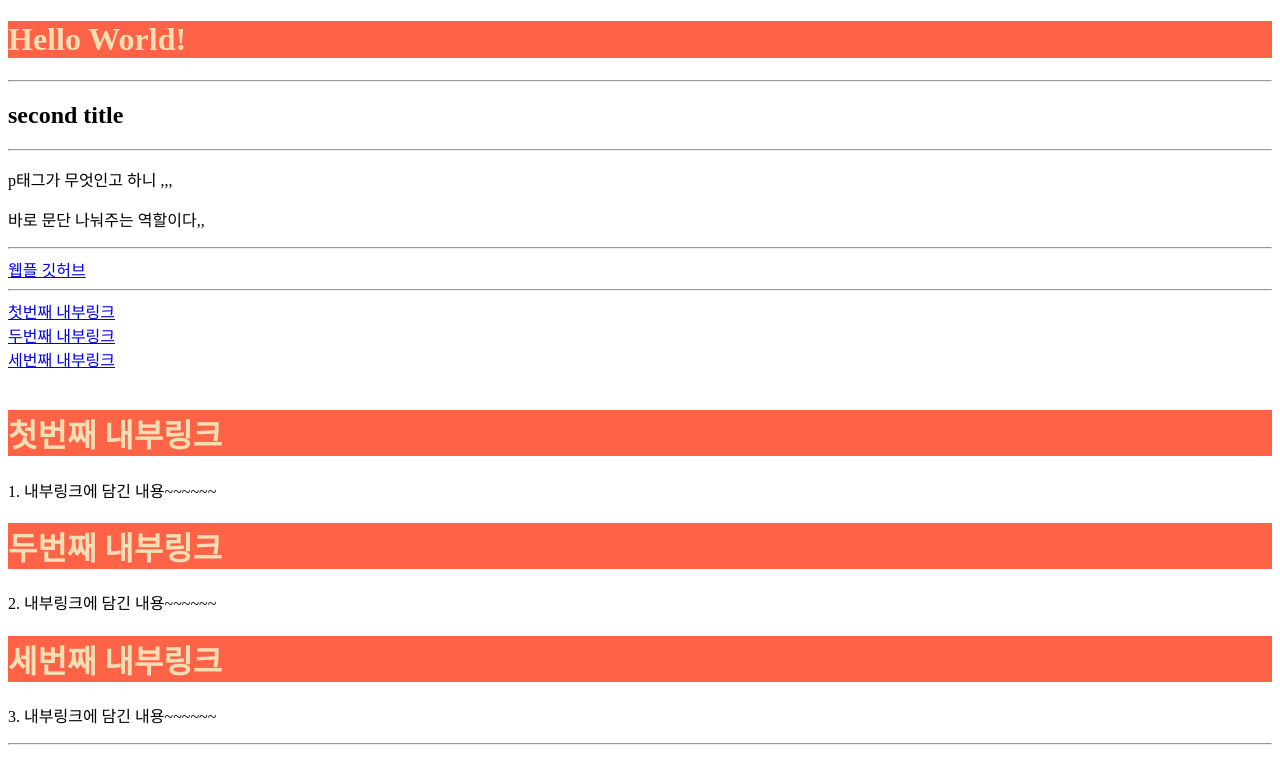
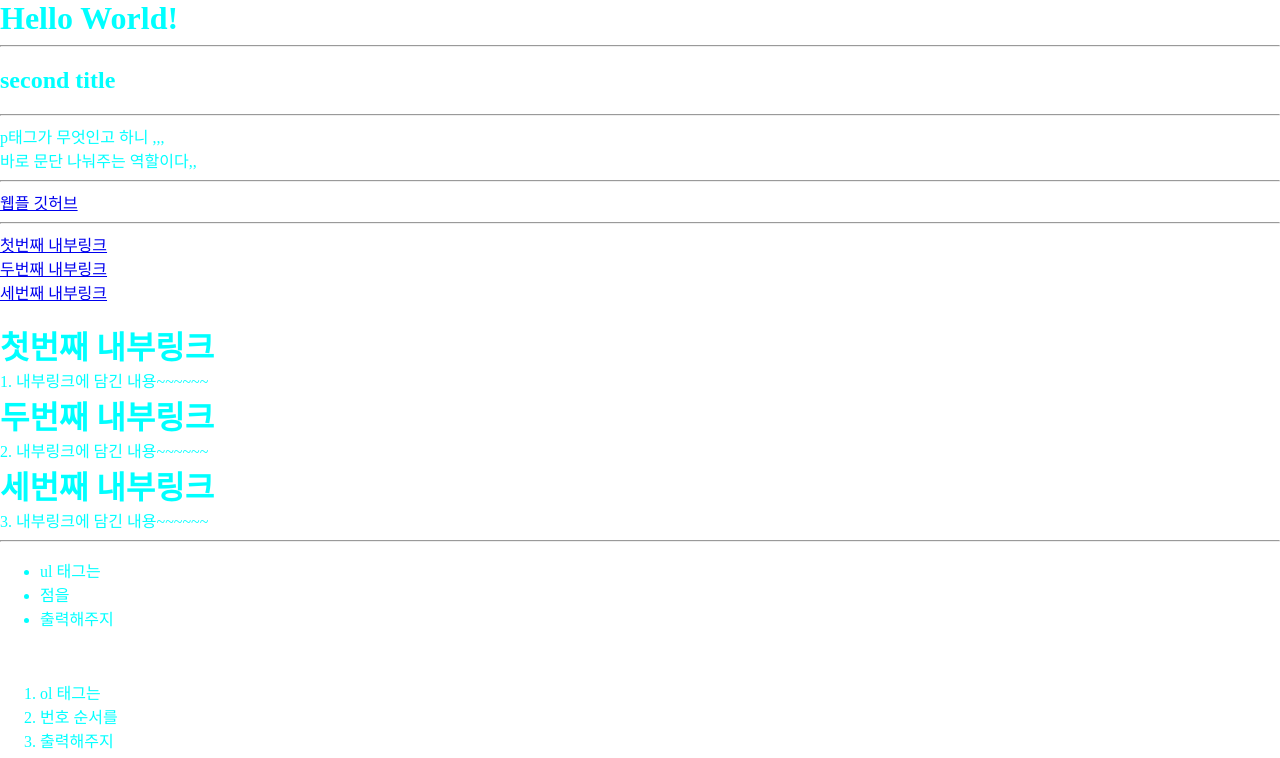
Before and after one commit to oownahcohc/web-programming, a plain HTML site: page ch02-2주차 실습-0310/first.html in a window 1280 px wide. Shown: the top 758 px of the page. Drawn offline with Linux system fonts and the light colour scheme.

Commit message:
[RENAME]

```diff
--- a/2주차 실습-0310/first.html
+++ b/ch02-2주차 실습-0310/first.html
@@ -8,10 +8,16 @@
     <meta http-equiv="X-UA-Compatible" content="IE=edge">
     <meta name="viewport" content="width=device-width, initial-scale=1.0">
     <title>HTML5 Basic</title>
+    <!-- *: 전체 선택자 -->
     <style>
-        h1 {
+        /* * {
             color: wheat;
             background-color: tomato;
+        } */
+        body, p, h1 {
+            color: aqua;
+            margin: 0;
+            padding: 0;
         }
     </style>
     <script src = "first.js"></script>
@@ -27,6 +33,7 @@
     <hr>
     <a href="https://github.com/oownahcohc/web-programming">웹플 깃허브</a>
     <hr>
+    <!-- id 선택자는 #id 로 지정하고 , 페이지 내부의 링크로 연결된다~! -->
     <a href="#first">첫번째 내부링크</a><br>
     <a href="#second">두번째 내부링크</a><br>
     <a href="#third">세번째 내부링크</a><br>
```
Also changed, not shown: ch02-2주차 실습-0310/first.js (renamed from 2주차 실습-0310/first.js).
